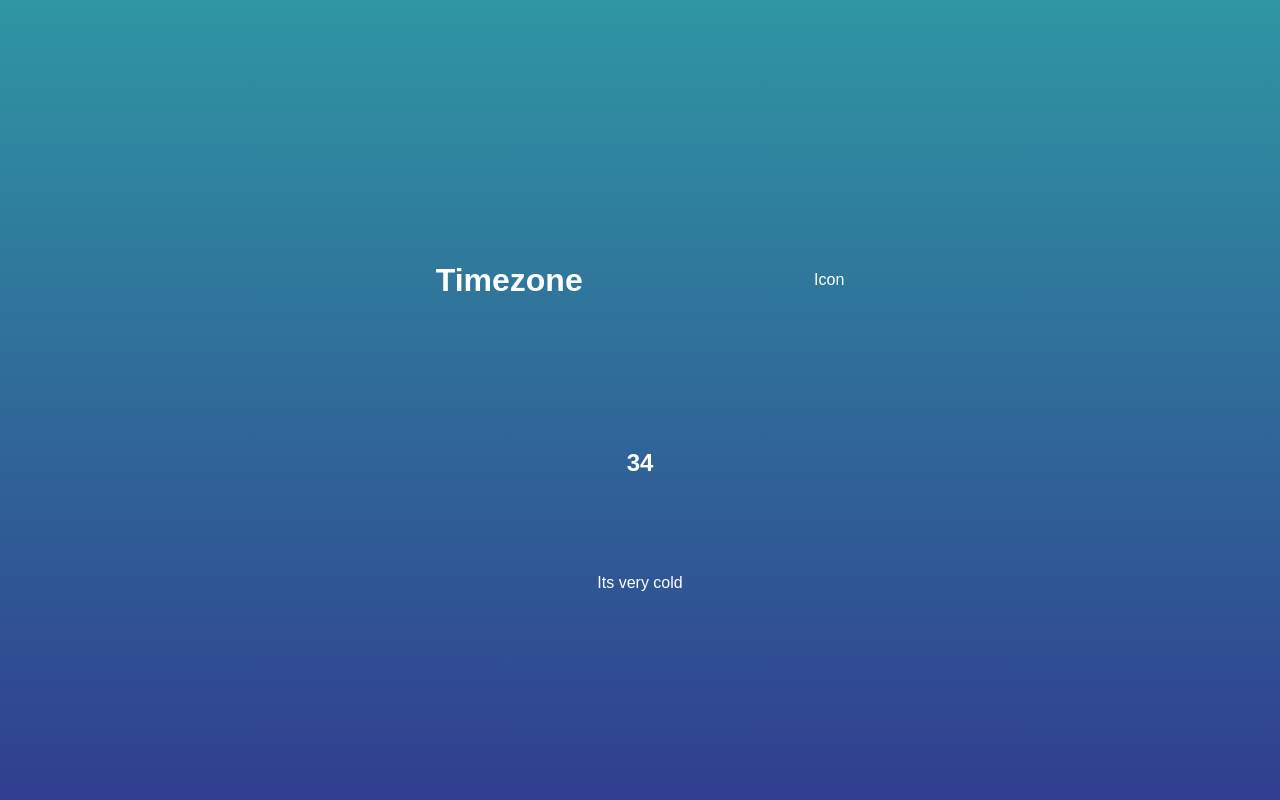
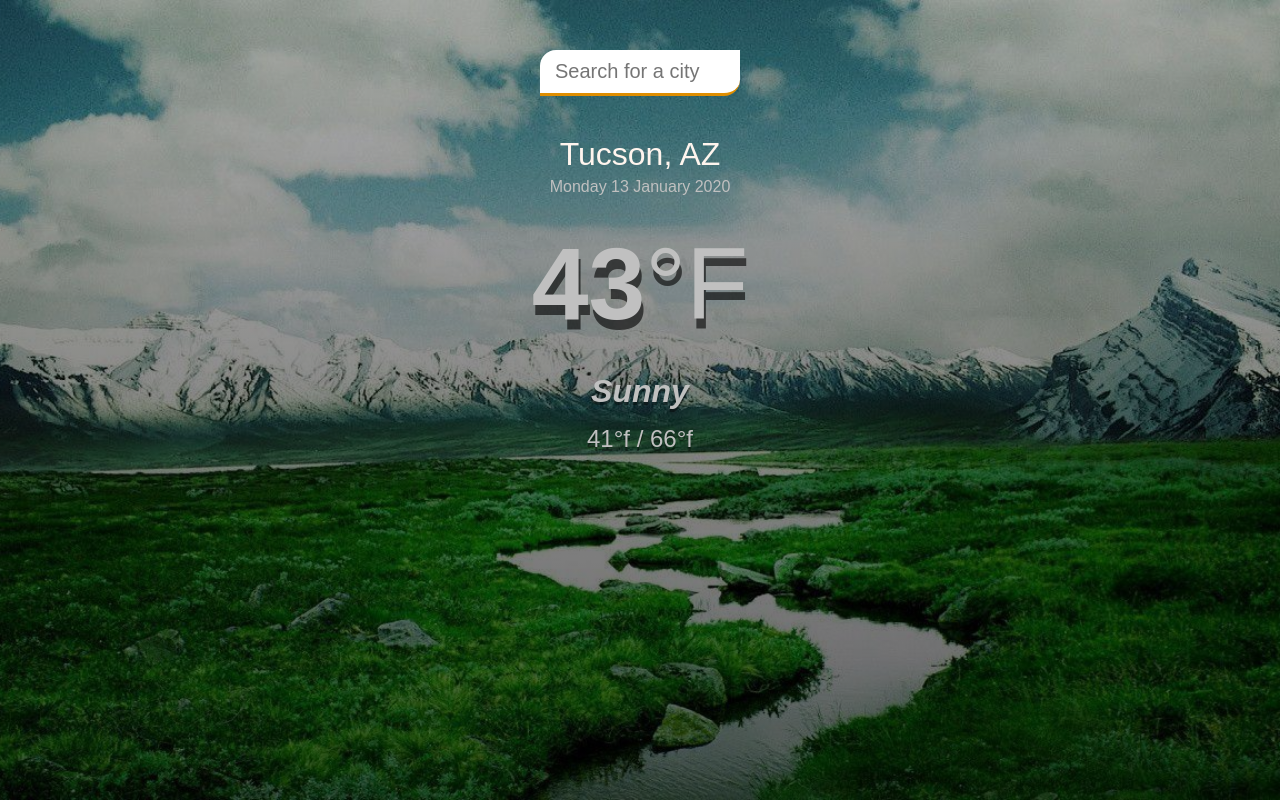
Before and after one commit to rcthedev/Weather-App, a plain HTML site: page index.html in a window 1280 px wide. Drawn offline with Linux system fonts and the light colour scheme.

Commit message:
redoing weather app with js

```diff
--- a/index.html
+++ b/index.html
@@ -5,20 +5,28 @@
     <meta name="viewport" content="width=device-width, initial-scale=1.0">
     <meta http-equiv="X-UA-Compatible" content="ie=edge">
     <link rel="stylesheet" href="./script.css" />
-    <title>Weather</title>
+    <title>Weather App</title>
 
 </head>
 <body>
-    <div class="location">
-        <h1 class="location-timezone">Timezone</h1>
-        <p>Icon</p>
+       <div class="app-wrap">
+           <header>
+               <input type="text" autocomplete="off" class="search-box"
+               placeholder="Search for a city" />
+           </header>
+           <main>
+               <section class="location">
+                   <div class="city">Tucson, AZ</div>
+                   <div class="date">Monday 13  January 2020</div>
+               </section>
+               <div class="current">
+                   <div class="temp">43<span>°F</span></div>
+               <div class="weather">Sunny</div>
+               <div class="hi-low">41°f / 66°f</div>
+               </div>
+           </main>
+       </div>
 
-    </div>
-    <div class="temperature">
-        <h2 class="temperature-degree">34</h2>
-        <div class="temperature-description">Its very cold</div>
-    </div>
-
-    <script src="js.js"></script>
+    <script src="main.js"></script>
 </body>
 </html>
--- a/js.js
+++ /dev/null
@@ -1,22 +0,0 @@
-window.addEventListener("load", () => {
-  let long;
-  let lat;
-
-  if (navigator.geolocation) {
-    navigator.geolocation.getCurrentPosition(position => {
-      long = position.coords.longitude;
-      lat = position.coords.latitude;
-      const proxy = "https://cors-anywhere.herokuapp.com/";
-      const api =
-        "${proxy}https://api.darksky.net/forecast/c5859294364df451c70c819b24ff9f60/ ${lat}, ${long}";
-
-      fetch(api)
-        .then(response => {
-          return response.json();
-        })
-        .then(data => {
-          console.log(data);
-        });
-    });
-  }
-});
--- /dev/null
+++ b/main.js
@@ -0,0 +1,28 @@
+const api = {
+  key: "b4ea2bed4153c798555b4bc2134b6d44",
+  base: "https://api.openweathermap.org/data/2.5/"
+}
+
+const searchbox = document.querySelector('.search-box');
+searchbox.addEventListener('keypress', setQuery);
+
+function setQuery(evt) {
+  if (evt.keyCode ==13) {
+    getResults(searchbox.value);
+    console.log(searchbox.value);
+  }
+}
+
+function getResults (query) {
+  fetch('${api.base}weather?q=${query}&units=imperial&APPID=${api.key}')
+  .then(weather => {
+    return weather.json();
+  }).then(displayResults);
+
+}
+
+
+
+function displayResults (weather) {
+  console.log(weather);
+}
--- a/script.css
+++ b/script.css
@@ -4,42 +4,95 @@
     box-sizing: border-box;
 }
 body {
-    height: 100vh;
-    display: flex;
-    justify-content: center;
-    flex-direction: column;
-    align-items: center;
-    background: linear-gradient(rgb(47,150,163), rgb(48, 62, 143));
-    font-family: sans-serif;
-    color: white;
+    font-family: 'montserrat', sans-serif;
+    background-image: url('mountains.jpg');
+    background-size: cover;
+    background-position: top center;
 }
 
-.location,
-.temperature {
-    height:  30vh;
-    width: 50%;
+.app-wrap {
     display: flex;
-    justify-content: space-around;
-    align-items: center;
-}
-
-.temperature{
     flex-direction: column;
-}
-
-.degree-section {
-    display: flex;
-    align-items: center;
-    cursor: pointer;
-}
-
-.degree-section span {
-    margin: 10px;
-    font-size: 30px;
+    min-height: 100vh;
+    background-image: linear-gradient(to bottom, rgba(0, 0, 0, 0.3), rgba(0, 0, 0, 0.6));
 
 }
 
-.degree-section h2 {
-    font-size: 40px;
+header {
+    display: flex;
+    justify-content: center;
+    align-items: center;
+    padding: 50px 15px 15px;
+}
+
+header input{
+    width: 100%;
+    max-width: 200px;
+    padding: 10px 15px;
+    border: none;
+    outline: none;
+    background-color: rgba(255, 255, 255 0.3);
+    border-radius: 16px 0px 16px 0px;
+    border-bottom: 3px solid #DF8E00;
+
+    color: #313131;
+    font-size: 20px;
+    font-weight: 300;
+    transition: 0.2s ease-out;
+}
+
+header input:focus {
+    background-color: rgba(255, 255, 255 0.6);
 
 }
+
+main {
+    flex: 1 1 100%;
+    padding: 25px 25px 50px;
+    display: flex;
+    flex-direction: column;
+    align-items: center;
+    text-align: center;
+}
+
+.location .city {
+    color: seashell;
+    font-size: 32px;
+    font-weight: 500;
+    margin-bottom: 5px;
+}
+
+.location .date{
+    color: silver;
+    font-size: 16px;
+}
+
+.current .temp {
+    color: silver;
+    font-size: 102px;
+    font-weight: 900;
+    margin: 30px 0px;
+    text-shadow: 2px 10px rgba(0, 0, 0, 0.6);
+
+}
+
+.current .temp span {
+    font-weight: 500;
+
+}
+
+.current .weather {
+    color: silver;
+    font-size: 32px;
+    font-weight: 700;
+    font-style: italic;
+    margin-bottom: 15px;
+    text-shadow: 0px 3px rgba(0, 0, 0, 0.4);
+}
+
+.current .hi-low {
+    color: silver;
+    font-size: 24px;
+    font-weight: 500;
+    text-shadow: 0px 4px rgba(0, 0, 0, 0.4);
+}
```
Also changed, not shown: mountains.jpg (added), weather.jpg (added).
